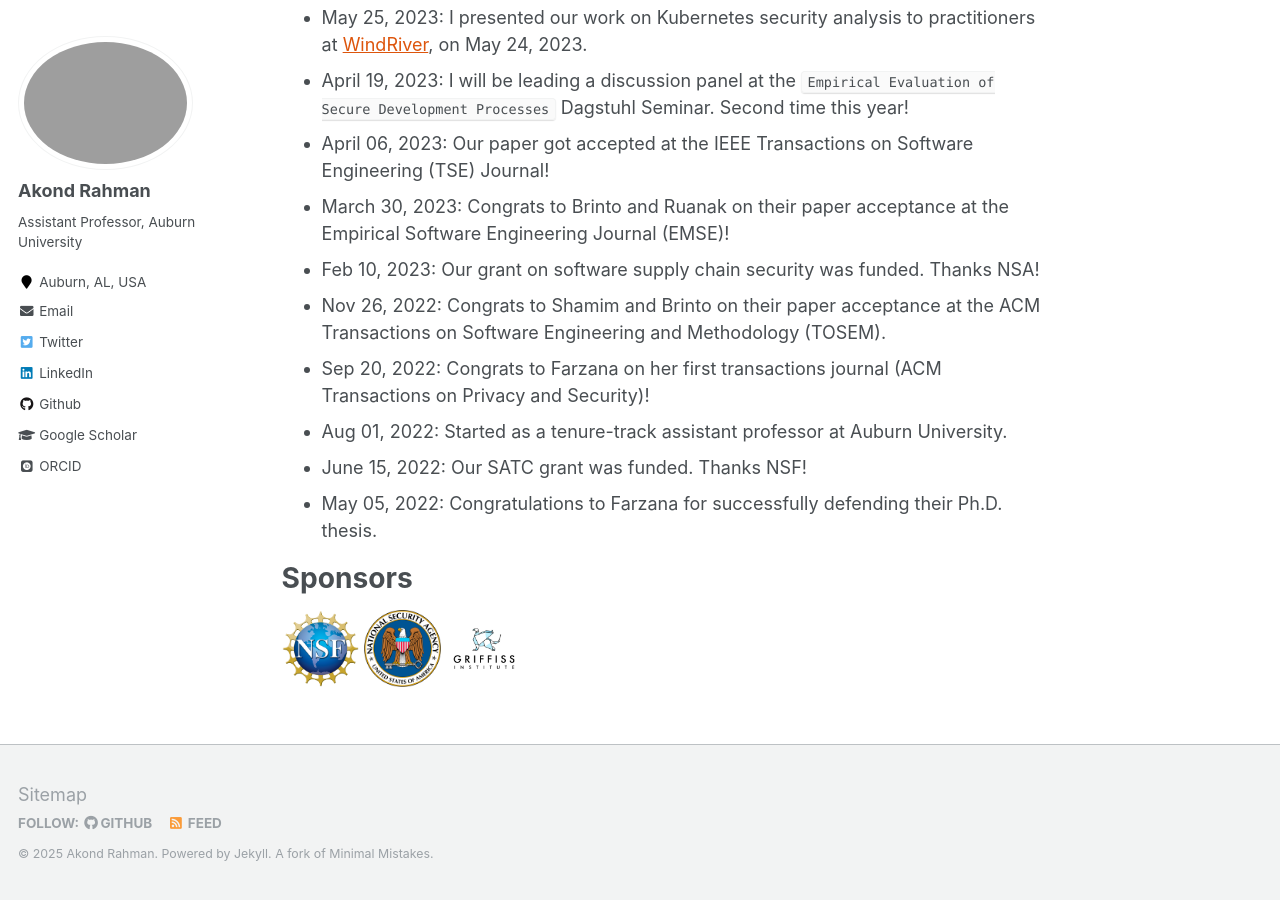
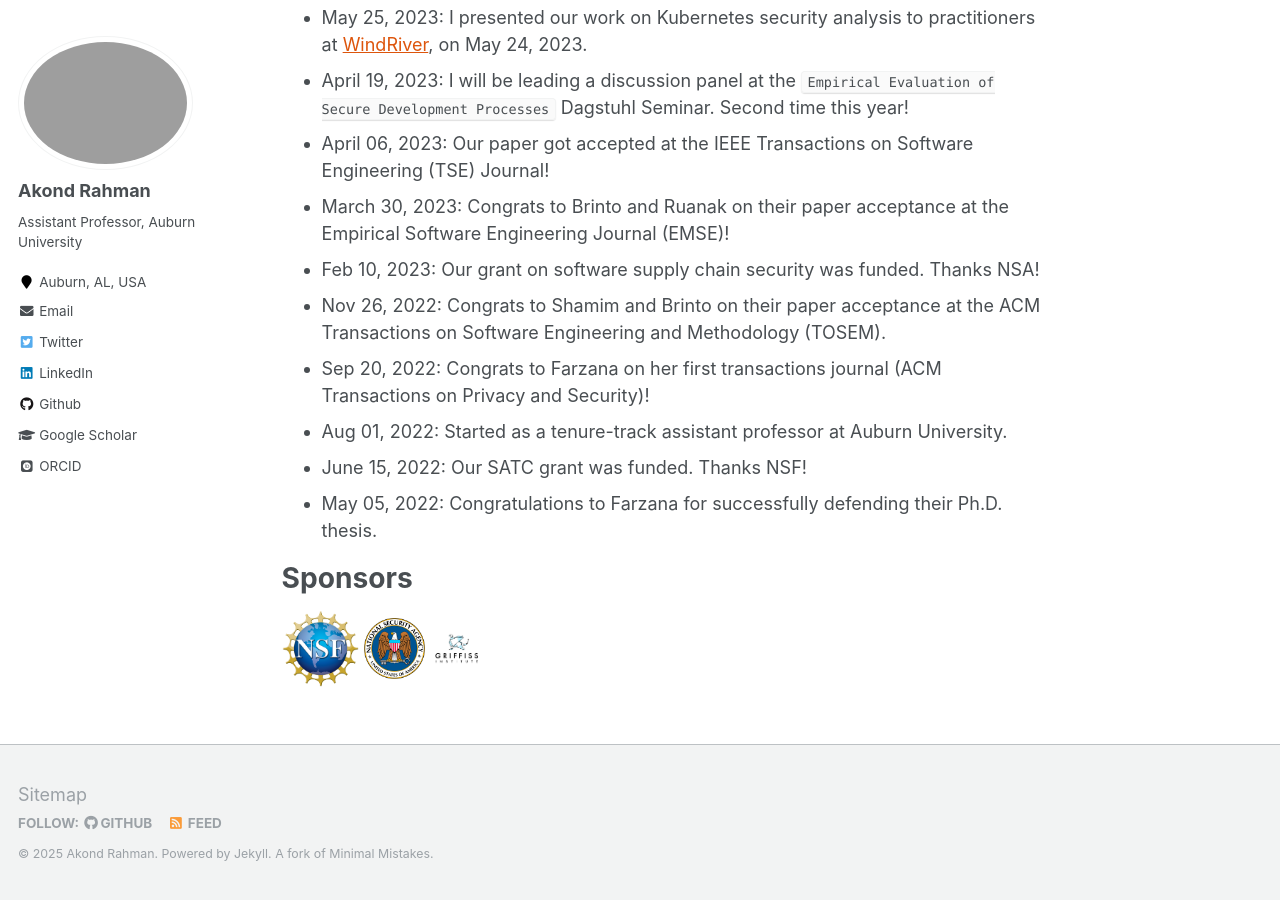
Before and after one commit to akondrahman/akondrahman.github.io, a Jekyll site: the page built from _pages/about.md, in a window 1280 px wide and 900 px high, scrolled down 1849 px. Built offline with Jekyll 4.4.1, drawn with Linux system fonts in a browser that asks for light colours; some web fonts are replaced.

```diff
--- a/_pages/about.md
+++ b/_pages/about.md
@@ -60,4 +60,4 @@
 
 Sponsors
 ======
-![NSF](files/nsf.png){:width="10%" height="10%"}       ![NSA](files/nsa.png){:width="10%" height="6%"}    ![Griffiss](files/griffis.png){:width="10%" height="7%"}
+![NSF](files/nsf.png){:width="10%" height="10%"}       ![NSA](files/nsa.png){:width="8%" height="6%"}    ![GI](files/griffis.png){:width="7%" height="7%"}
```
